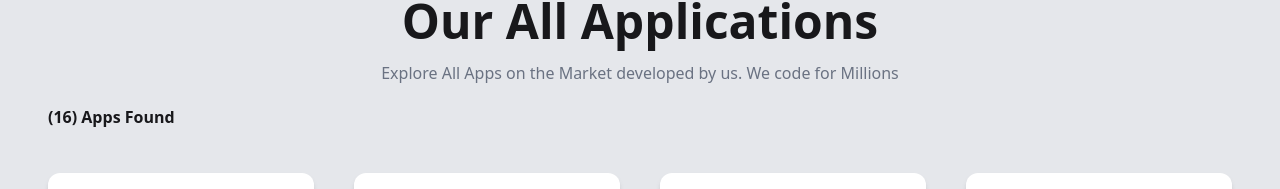
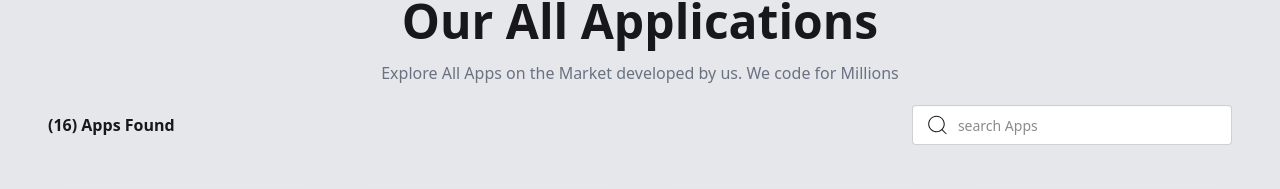
Before and after one commit to Farzia-esha/Productive-Apps, a React (Vite) app: page /apps in a window 1280 px wide. Shown: the part 127-316 px from the top of the page. Built offline with nearby package versions, Linux system fonts and the light colour scheme.

Commit message:
add Search bar in  App page

```diff
--- a/src/Pages/Apps.jsx
+++ b/src/Pages/Apps.jsx
@@ -1,11 +1,23 @@
-import React from 'react';
+import React, { useState } from 'react';
 import useApps from '../Hooks/useApps';
 import { Link } from 'react-router';
 import AppCard from '../Components/AppCard';
+import { CiSearch } from "react-icons/ci";
+
 
 const Apps = () => {
 
+    const [search,setSearch]= useState('')
     const {apps} = useApps()
+
+    const term = search.trim().toLocaleLowerCase()
+    const searchedApps =
+    term ? apps.filter(app =>
+        app.title.toLocaleLowerCase().includes(term)
+      )
+    : apps
+
+
     return (
 
     <div className='bg-gray-200'>
@@ -15,15 +27,32 @@ const Apps = () => {
             <p className="text-gray-500">Explore All Apps on the Market developed by us. We code for Millions </p>
         </div>
 
-        <div className='font-bold px-12 pt-5'> ({apps.length}) Apps Found
+        <div className='flex justify-between items-center pr-12 pt-5'>
+            <span className='font-bold px-12 '> ({searchedApps.length}) Apps Found </span>
+
+            {/* <label>
+                <input type="text" />
+
+            </label> */}
+
+        <label className='input '>
+            <CiSearch  className='size-7'/>
+          <input
+            value={search}
+            onChange={e => setSearch(e.target.value)}
+            type='search'
+            placeholder='search Apps'/>
+        </label>
+
         </div>
+
 
 
         {/* apps */}
         <div className='max-w-screen-xl mx-auto w-full px-4 md:px-8 lg:px-12 py-4 md:py-8 lg:py-5 flex-1'>
 
             <div className='grid grid-cols-1 md:grid-cols-2 lg:grid-cols-4 gap-10 pt-6'>
-                {apps.map(app=>(
+                {searchedApps.map(app=>(
                     <AppCard key={app.id} app={app} />
 
                 ))}
```
